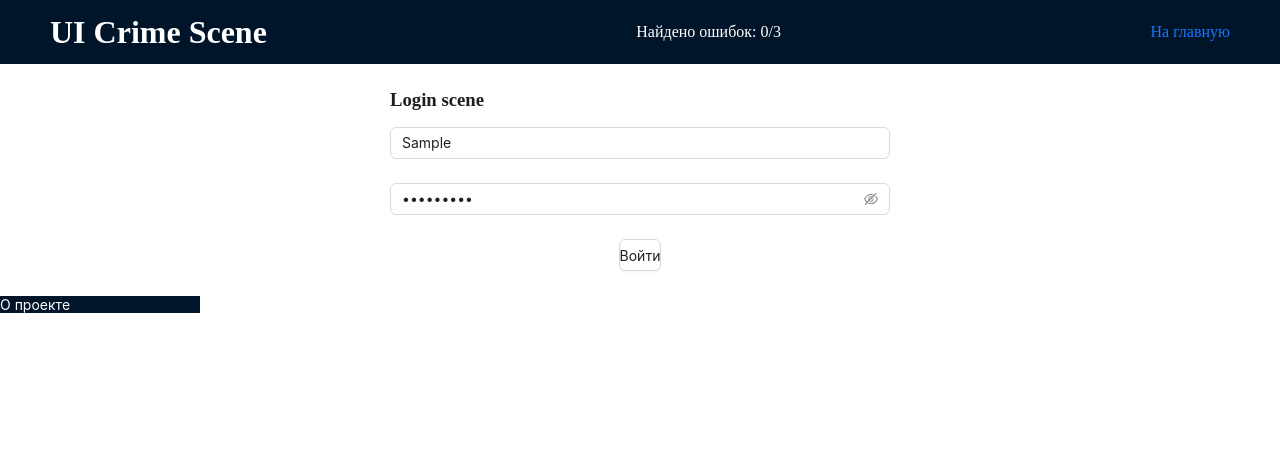
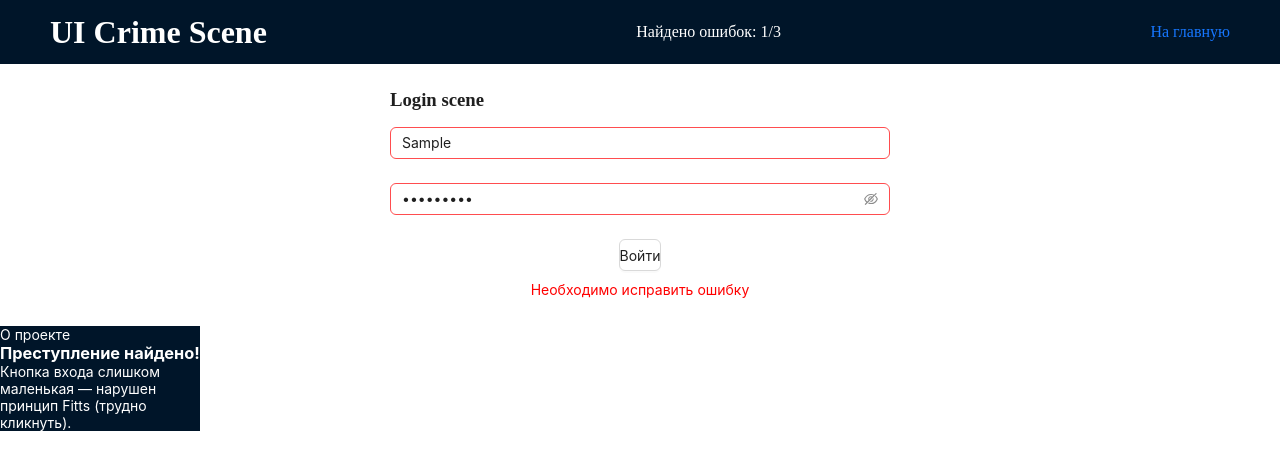
Before and after one commit to LizKa2091/ui-crime-scene, a React (Vite) app in the folder frontend/: page /scene/login in a window 1280 px wide. Both pictures are taken after typing "Sample", "Sample123" into the empty fields and a click on the button "Войти". Shown: the top 470 px of the page. Built offline with nearby package versions, Linux system fonts and the light colour scheme.

Commit message:
feat(LoginScene): implement CrimeHints

```diff
--- a/frontend/src/components/scenes/LoginScene/LoginScene.tsx
+++ b/frontend/src/components/scenes/LoginScene/LoginScene.tsx
@@ -1,5 +1,7 @@
 import { useState, type FC } from 'react';
 import { Button, Flex, Form, Input } from 'antd';
+
+import CrimeHint from '../../CrimeHint/CrimeHint';
 
 import styles from './LoginScene.module.scss';
 
@@ -38,7 +40,12 @@ const LoginScene: FC = () => {
                   hasFeedback={false}
                   validateStatus={isError ? 'error' : ''}
                >
-                  <Input placeholder='Ваш логин' className={styles.formInput} />
+                  <CrimeHint
+                     errorId={1}
+                     children={
+                        <Input placeholder='Ваш логин' className={styles.formInput} />
+                     }
+                  />
                </Form.Item>
                <Form.Item<IFormData>
                   name='password'
@@ -55,9 +62,19 @@ const LoginScene: FC = () => {
                   gap='small'
                   className={styles.buttonContainer}
                >
-                  <Button htmlType='submit'>Войти</Button>
+                  <CrimeHint
+                     errorId={2}
+                     children={
+                        <Button htmlType='submit'>Войти</Button>
+                     }
+                  />
                   {isError && (
-                     <p className='error-message'>Необходимо исправить ошибку</p>
+                     <CrimeHint
+                        errorId={3}
+                        children={
+                           <p className='error-message'>Необходимо исправить ошибку</p>
+                        }
+                     />
                   )}
                </Flex>
             </Form>
```
